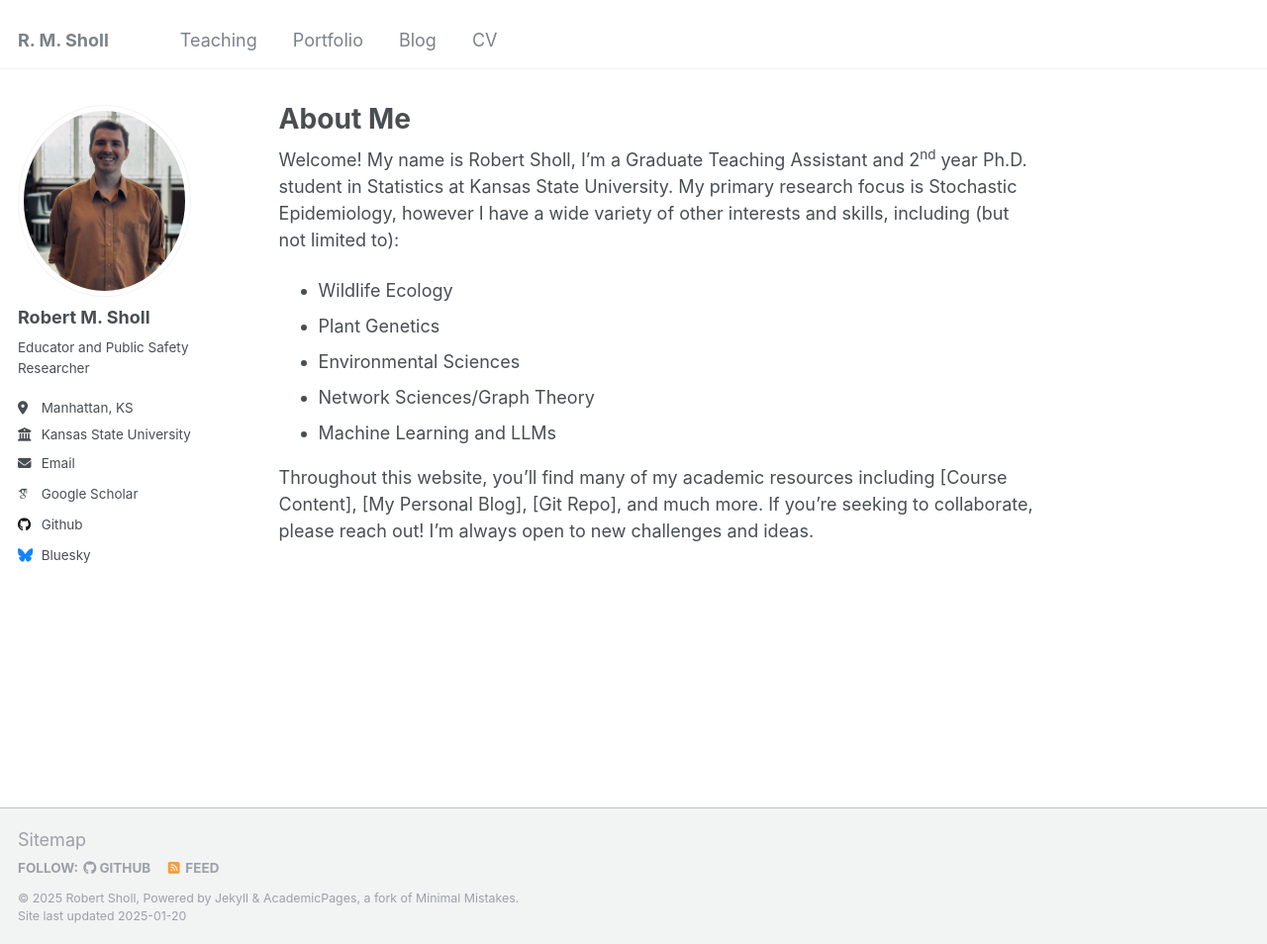
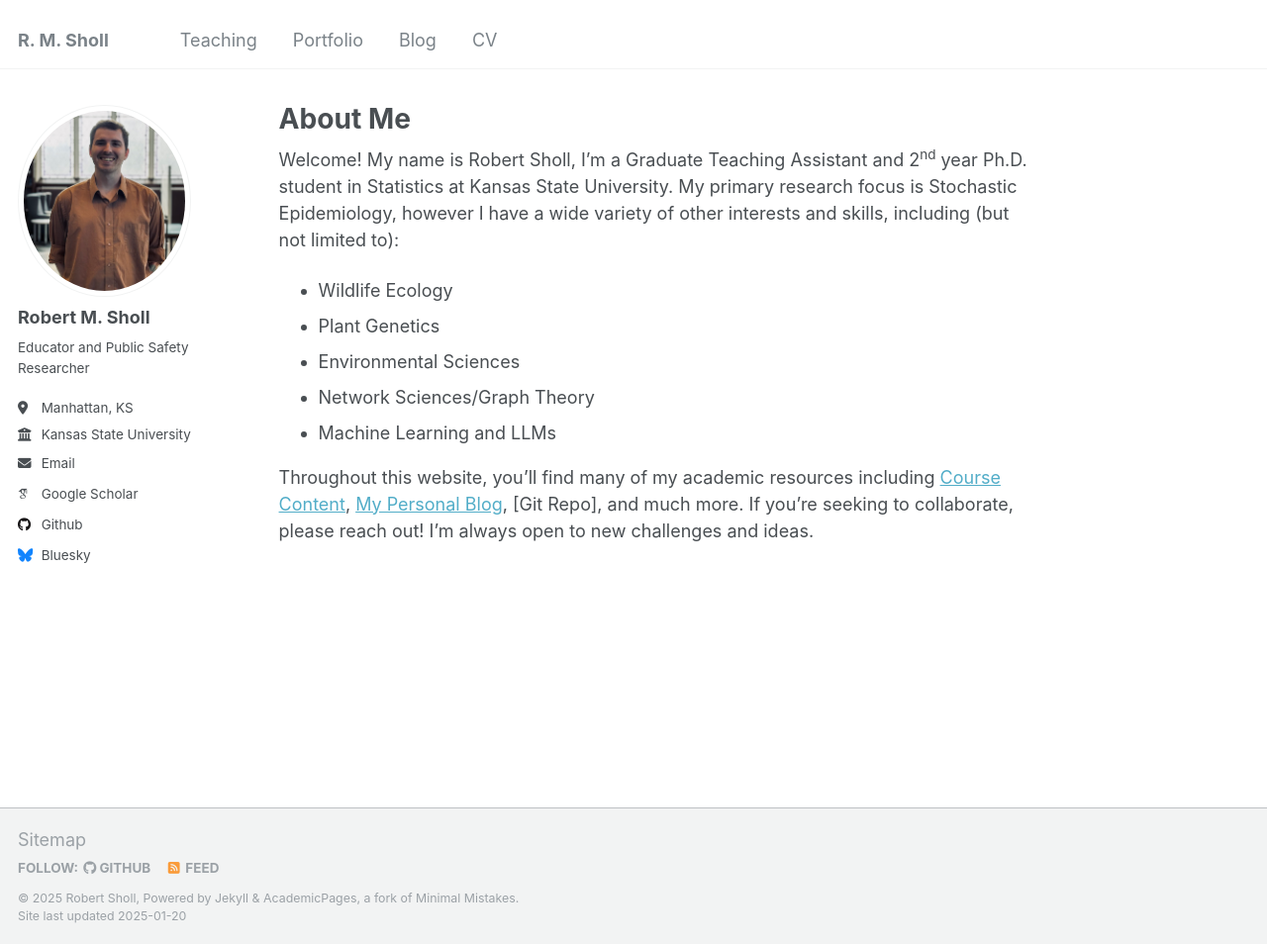
Before and after one commit to rmshksu/rmshksu.github.io, a Jekyll site: the page built from _pages/about.md, in a window 1280 px wide and 954 px high. Shown: the whole window at 99% size. Built offline with Jekyll 4.4.1, drawn with Linux system fonts in a browser that asks for light colours; some web fonts are replaced; part of the change alters nothing that is shown.

```diff
--- a/_pages/about.md
+++ b/_pages/about.md
@@ -15,4 +15,4 @@ Welcome! My name is Robert Sholl, I'm a Graduate Teaching Assistant and 2<sup>nd
 - Network Sciences/Graph Theory
 - Machine Learning and LLMs
 
-Throughout this website, you'll find many of my academic resources including [Course Content], [My Personal Blog], [Git Repo], and much more. If you're seeking to collaborate, please reach out! I'm always open to new challenges and ideas.
+Throughout this website, you'll find many of my academic resources including [Course Content](https://rmshksu.github.io/teaching/), [My Personal Blog](https://rmshksu.github.io/blog/), [Git Repo], and much more. If you're seeking to collaborate, please reach out! I'm always open to new challenges and ideas.
```
